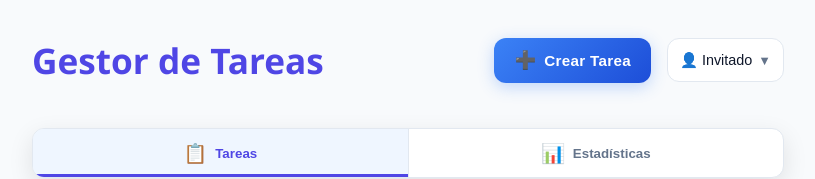
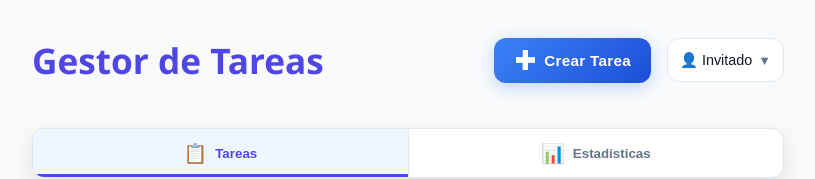
Before and after one commit to rodri-fullstack/ToDoList, a React (Vite) app: page / in a window 1280 px wide. Shown: the top 179 px of the page, without its empty margins (232-1047 px from the left). Built offline with nearby package versions, Linux system fonts and the light colour scheme.

Commit message:
actualizo icono +

```diff
--- a/src/styles.css
+++ b/src/styles.css
@@ -100,108 +100,92 @@ body{
   transition: all 0.1s ease;
 }
 
+/* SUPER FORZAR COLOR BLANCO DEL ICONO + */
 .create-icon {
   font-size: 1.1rem;
   transition: all 0.3s ease;
   color: white !important;
-  fill: white !important;
-  stroke: white !important;
-}
-
-/* Forzar color blanco en todos los estados */
+  -webkit-text-fill-color: white !important;
+  text-shadow: none !important;
+  filter: brightness(0) saturate(100%) invert(100%) sepia(0%) saturate(7500%) hue-rotate(321deg) brightness(108%) contrast(108%) !important;
+}
+
+/* Forzar en todos los posibles selectores */
 .create-task-btn .create-icon,
+.create-task-btn span.create-icon,
+button.create-task-btn .create-icon,
+button.create-task-btn span.create-icon,
+.toolbar .create-task-btn .create-icon,
+.toolbar button.create-task-btn span.create-icon {
+  color: white !important;
+  -webkit-text-fill-color: white !important;
+  text-shadow: none !important;
+  filter: brightness(0) saturate(100%) invert(100%) sepia(0%) saturate(7500%) hue-rotate(321deg) brightness(108%) contrast(108%) !important;
+}
+
+/* Forzar en todos los estados */
 .create-task-btn:hover .create-icon,
 .create-task-btn:active .create-icon,
-.create-task-btn:focus .create-icon {
+.create-task-btn:focus .create-icon,
+.create-task-btn:visited .create-icon {
   color: white !important;
-  fill: white !important;
-  stroke: white !important;
-}
-
-/* Forzar color blanco con selector más específico */
-button.create-task-btn .create-icon,
-button.create-task-btn:hover .create-icon,
-button.create-task-btn:active .create-icon,
-button.create-task-btn:focus .create-icon {
-  color: white !important;
-  fill: white !important;
-  stroke: white !important;
-}
-
-/* Forzar color blanco con selector universal */
-.create-task-btn * {
-  color: white !important;
-}
-
-.create-task-btn .create-icon {
-  color: white !important;
-  fill: white !important;
-  stroke: white !important;
-}
-
-/* Forzar color blanco con selector más agresivo */
-.create-task-btn .create-icon,
-.create-task-btn span.create-icon,
-.create-task-btn div.create-icon,
-.create-task-btn button .create-icon {
-  color: white !important;
-  fill: white !important;
-  stroke: white !important;
-  background-color: transparent !important;
-}
-
-/* Forzar color blanco en todos los elementos del botón */
-.create-task-btn,
-.create-task-btn *,
-.create-task-btn .create-icon,
-.create-task-btn .create-text {
-  color: white !important;
-}
-
-/* Forzar color blanco con selector más agresivo */
-.create-task-btn .create-icon,
-.create-task-btn span.create-icon,
-.create-task-btn div.create-icon,
-.create-task-btn button .create-icon,
-.create-task-btn .create-text,
-.create-task-btn span.create-text,
-.create-task-btn div.create-text {
-  color: white !important;
-  fill: white !important;
-  stroke: white !important;
-  background-color: transparent !important;
-}
-
-/* Forzar color blanco con selector más agresivo */
-.create-task-btn .create-icon,
-.create-task-btn span.create-icon,
-.create-task-btn div.create-icon,
-.create-task-btn button .create-icon,
-.create-task-btn .create-text,
-.create-task-btn span.create-text,
-.create-task-btn div.create-text {
-  color: white !important;
-  fill: white !important;
-  stroke: white !important;
-  background-color: transparent !important;
-}
-
-/* Forzar color blanco en todos los estados */
-.create-task-btn:hover .create-icon,
-.create-task-btn:hover .create-text,
-.create-task-btn:active .create-icon,
-.create-task-btn:active .create-text,
-.create-task-btn:focus .create-icon,
-.create-task-btn:focus .create-text {
-  color: white !important;
-  fill: white !important;
-  stroke: white !important;
+  -webkit-text-fill-color: white !important;
+  text-shadow: none !important;
+  filter: brightness(0) saturate(100%) invert(100%) sepia(0%) saturate(7500%) hue-rotate(321deg) brightness(108%) contrast(108%) !important;
 }
 
 .create-text {
   font-weight: 600;
   letter-spacing: 0.3px;
   color: white !important;
+  -webkit-text-fill-color: white !important;
+}
+
+/* ENFOQUE ALTERNATIVO: Usar CSS variables para el color */
+.create-task-btn {
+  --icon-color: white;
+  --text-color: white;
+}
+
+/* Aplicar las variables con !important */
+.create-task-btn .create-icon {
+  color: var(--icon-color) !important;
+  -webkit-text-fill-color: var(--icon-color) !important;
+}
+
+.create-task-btn .create-text {
+  color: var(--text-color) !important;
+  -webkit-text-fill-color: var(--text-color) !important;
+}
+
+/* ENFOQUE SUPER AGRESIVO: Selectores de atributo */
+button[class*="create-task-btn"] span[class*="create-icon"] {
+  color: white !important;
+  -webkit-text-fill-color: white !important;
+  text-shadow: none !important;
+  opacity: 1 !important;
+}
+
+/* ENFOQUE NUCLEAR: Forzar con pseudo-elemento */
+.create-task-btn .create-icon::before {
+  content: "➕";
+  color: white !important;
+  position: absolute;
+  -webkit-text-fill-color: white !important;
+}
+
+.create-task-btn .create-icon {
+  position: relative;
+  color: transparent !important;
+}
+
+.create-task-btn .create-icon::after {
+  content: "➕";
+  position: absolute;
+  top: 0;
+  left: 0;
+  color: white !important;
+  -webkit-text-fill-color: white !important;
 }
 
 .create-task-btn:hover .create-icon {
```
